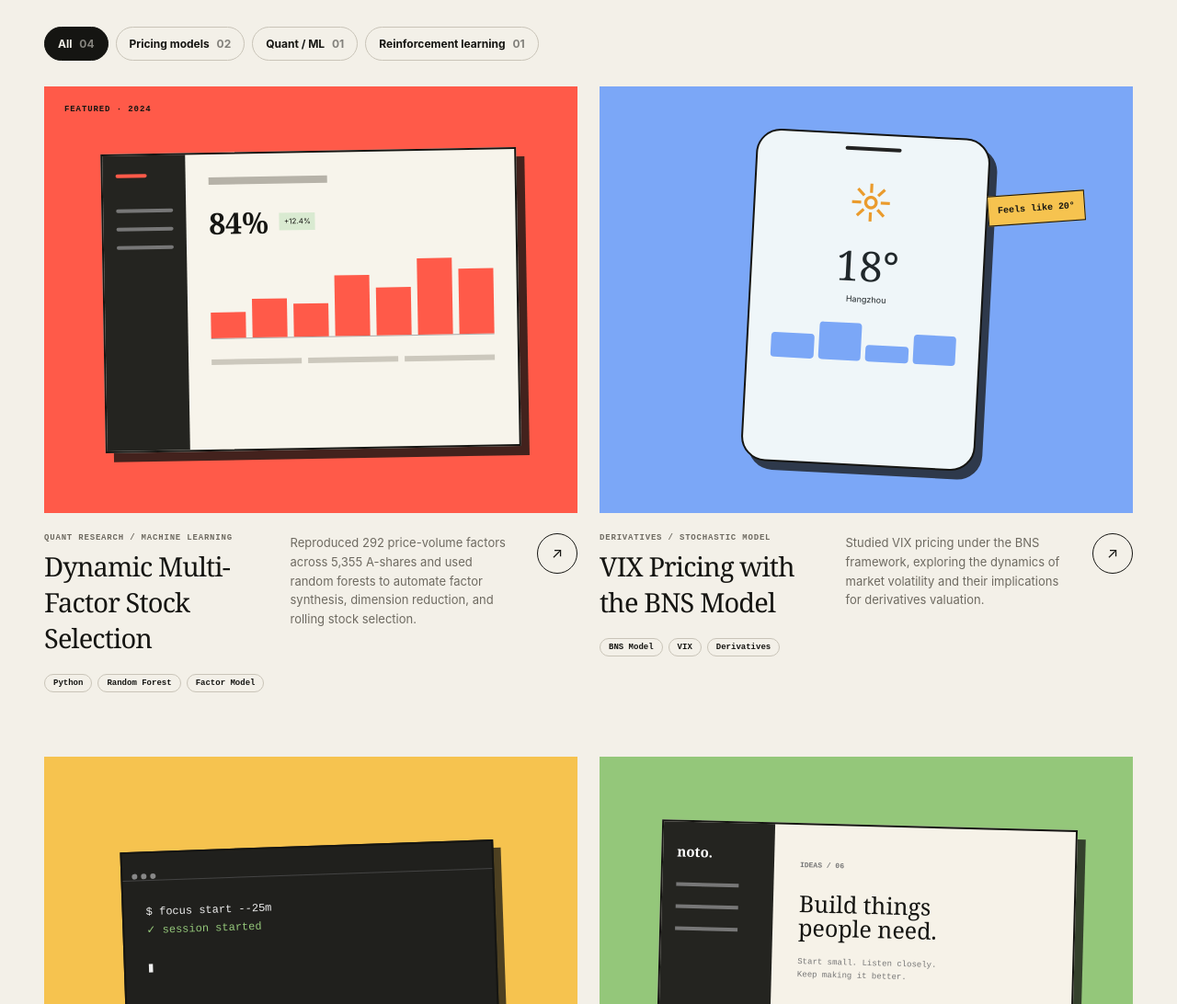
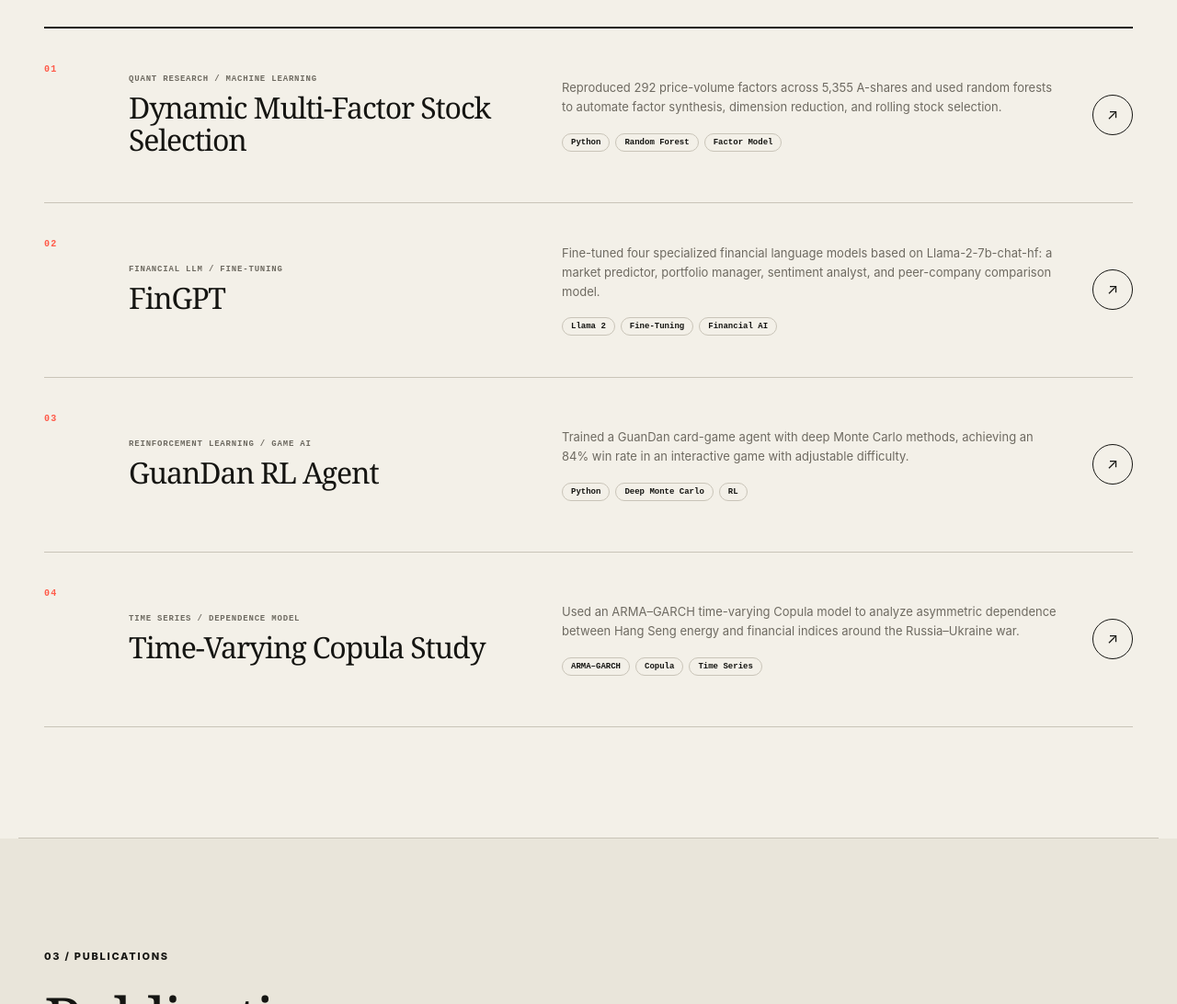
Before and after one commit to cxxxxxxhh/cxxxxxxhh.github.io, a plain HTML site: page index.html in a window 1280 px wide. Shown: the part 2380-3472 px from the top of the page at 92% size. Drawn offline with Linux system fonts and the light colour scheme.

Commit message:
Replace project gallery with compact research list

```diff
--- a/index.html
+++ b/index.html
@@ -110,70 +110,33 @@
           <p>Starting from financial questions, I use data, models, and code to reach testable conclusions.</p>
         </div>
 
-        <div class="filter-row reveal" role="group" aria-label="Filter research projects">
-          <button class="filter active" type="button" data-filter="all">All <span>04</span></button>
-          <button class="filter" type="button" data-filter="web">Pricing models <span>02</span></button>
-          <button class="filter" type="button" data-filter="data">Quant / ML <span>01</span></button>
-          <button class="filter" type="button" data-filter="tool">Reinforcement learning <span>01</span></button>
-        </div>
-
-        <div class="projects-grid">
-          <article class="project-card project-featured reveal" data-category="data">
-            <div class="project-art art-coral">
-              <div class="dashboard-mock">
-                <div class="mock-sidebar"><i></i><i></i><i></i><i></i></div>
-                <div class="mock-main">
-                  <div class="mock-title"></div><div class="mock-stat"><b>84%</b><span>+12.4%</span></div>
-                  <div class="mock-chart"><i></i><i></i><i></i><i></i><i></i><i></i><i></i></div>
-                  <div class="mock-lines"><i></i><i></i><i></i></div>
-                </div>
-              </div>
-              <span class="art-label">FEATURED · 2024</span>
-            </div>
-            <div class="project-info">
-              <div><p>QUANT RESEARCH / MACHINE LEARNING</p><h3>Dynamic Multi-Factor Stock Selection</h3></div>
-              <p>Reproduced 292 price-volume factors across 5,355 A-shares and used random forests to automate factor synthesis, dimension reduction, and rolling stock selection.</p>
-              <div class="tags"><span>Python</span><span>Random Forest</span><span>Factor Model</span></div>
-              <a class="circle-link" href="https://github.com/cxxxxxxhh?tab=repositories" target="_blank" rel="noreferrer" aria-label="View project on GitHub">↗</a>
-            </div>
+        <div class="project-list">
+          <article class="project-row reveal">
+            <span class="project-number">01</span>
+            <div class="project-title"><p>QUANT RESEARCH / MACHINE LEARNING</p><h3>Dynamic Multi-Factor Stock Selection</h3></div>
+            <div class="project-summary"><p>Reproduced 292 price-volume factors across 5,355 A-shares and used random forests to automate factor synthesis, dimension reduction, and rolling stock selection.</p><div class="tags"><span>Python</span><span>Random Forest</span><span>Factor Model</span></div></div>
+            <a class="circle-link" href="https://github.com/cxxxxxxhh?tab=repositories" target="_blank" rel="noreferrer" aria-label="View dynamic multi-factor project on GitHub">↗</a>
           </article>
 
-          <article class="project-card reveal" data-category="web">
-            <div class="project-art art-blue">
-              <div class="phone-mock"><div class="phone-head"></div><div class="phone-sun">☼</div><b>18°</b><p>Hangzhou</p><div class="weather-bars"><i></i><i></i><i></i><i></i></div></div>
-              <div class="weather-chip">Feels like 20°</div>
-            </div>
-            <div class="project-info">
-              <div><p>DERIVATIVES / STOCHASTIC MODEL</p><h3>VIX Pricing with the BNS Model</h3></div>
-              <p>Studied VIX pricing under the BNS framework, exploring the dynamics of market volatility and their implications for derivatives valuation.</p>
-              <div class="tags"><span>BNS Model</span><span>VIX</span><span>Derivatives</span></div>
-              <a class="circle-link" href="#contact" aria-label="Learn about the VIX pricing research">↗</a>
-            </div>
+          <article class="project-row reveal">
+            <span class="project-number">02</span>
+            <div class="project-title"><p>FINANCIAL LLM / FINE-TUNING</p><h3>FinGPT</h3></div>
+            <div class="project-summary"><p>Fine-tuned four specialized financial language models based on Llama-2-7b-chat-hf: a market predictor, portfolio manager, sentiment analyst, and peer-company comparison model.</p><div class="tags"><span>Llama 2</span><span>Fine-Tuning</span><span>Financial AI</span></div></div>
+            <a class="circle-link" href="https://github.com/cxxxxxxhh?tab=repositories" target="_blank" rel="noreferrer" aria-label="View FinGPT project on GitHub">↗</a>
           </article>
 
-          <article class="project-card reveal" data-category="tool">
-            <div class="project-art art-yellow">
-              <div class="terminal-mock"><div><span></span><span></span><span></span></div><code>$ focus start --25m<br/><i>✓ session started</i><br/><br/>▮</code></div>
-              <div class="timer-ring"><b>25</b><small>MIN</small></div>
-            </div>
-            <div class="project-info">
-              <div><p>REINFORCEMENT LEARNING / GAME AI</p><h3>GuanDan RL Agent</h3></div>
-              <p>Trained a GuanDan card-game agent with deep Monte Carlo methods, achieving an 84% win rate in an interactive game with adjustable difficulty.</p>
-              <div class="tags"><span>Python</span><span>Deep Monte Carlo</span><span>RL</span></div>
-              <a class="circle-link" href="https://github.com/cxxxxxxhh?tab=repositories" target="_blank" rel="noreferrer" aria-label="View reinforcement learning project">↗</a>
-            </div>
+          <article class="project-row reveal">
+            <span class="project-number">03</span>
+            <div class="project-title"><p>REINFORCEMENT LEARNING / GAME AI</p><h3>GuanDan RL Agent</h3></div>
+            <div class="project-summary"><p>Trained a GuanDan card-game agent with deep Monte Carlo methods, achieving an 84% win rate in an interactive game with adjustable difficulty.</p><div class="tags"><span>Python</span><span>Deep Monte Carlo</span><span>RL</span></div></div>
+            <a class="circle-link" href="https://github.com/cxxxxxxhh?tab=repositories" target="_blank" rel="noreferrer" aria-label="View GuanDan reinforcement learning project on GitHub">↗</a>
           </article>
 
-          <article class="project-card reveal" data-category="web">
-            <div class="project-art art-green">
-              <div class="notes-mock"><aside><b>noto.</b><i></i><i></i><i></i></aside><main><small>IDEAS / 06</small><h4>Build things<br/>people need.</h4><p>Start small. Listen closely.<br/>Keep making it better.</p></main></div>
-            </div>
-            <div class="project-info">
-              <div><p>TIME SERIES / DEPENDENCE MODEL</p><h3>Time-Varying Copula Study</h3></div>
-              <p>Used an ARMA–GARCH time-varying Copula model to analyze asymmetric dependence between Hang Seng energy and financial indices around the Russia–Ukraine war.</p>
-              <div class="tags"><span>ARMA-GARCH</span><span>Copula</span><span>Time Series</span></div>
-              <a class="circle-link" href="#contact" aria-label="Learn about the time-varying Copula study">↗</a>
-            </div>
+          <article class="project-row reveal">
+            <span class="project-number">04</span>
+            <div class="project-title"><p>TIME SERIES / DEPENDENCE MODEL</p><h3>Time-Varying Copula Study</h3></div>
+            <div class="project-summary"><p>Used an ARMA–GARCH time-varying Copula model to analyze asymmetric dependence between Hang Seng energy and financial indices around the Russia–Ukraine war.</p><div class="tags"><span>ARMA–GARCH</span><span>Copula</span><span>Time Series</span></div></div>
+            <a class="circle-link" href="#contact" aria-label="Learn about the time-varying Copula study">↗</a>
           </article>
         </div>
       </section>
--- a/styles.css
+++ b/styles.css
@@ -97,6 +97,16 @@ h1 { margin: 0; font-family: Georgia, "Noto Serif SC", serif; font-size: clamp(5
 .tags { grid-column: 1 / -1; display: flex; gap: 6px; flex-wrap: wrap; }.tags span { border: 1px solid var(--line); border-radius: 30px; padding: 4px 9px; font: 700 9px monospace; }
 .circle-link { position: absolute; top: 22px; right: 0; width: 44px; height: 44px; display: grid; place-items: center; border: 1px solid var(--ink); border-radius: 50%; transition: background .2s, color .2s, transform .2s; }.circle-link:hover { background: var(--ink); color: var(--bg); transform: rotate(45deg); }
 
+.project-list { border-top: 2px solid var(--ink); }
+.project-row { min-height: 190px; display: grid; grid-template-columns: 62px minmax(250px, .9fr) minmax(320px, 1.1fr) 52px; gap: 30px; align-items: center; position: relative; padding: 34px 0; border-bottom: 1px solid var(--line); transition: padding .25s, background .25s; }
+.project-row:hover { padding-left: 12px; padding-right: 12px; background: color-mix(in srgb, var(--surface) 70%, transparent); }
+.project-number { align-self: start; padding-top: 5px; color: var(--coral); font: 800 10px monospace; letter-spacing: .12em; }
+.project-title > p { margin: 0 0 9px; color: var(--muted); font: 700 9px monospace; letter-spacing: .09em; }
+.project-title h3 { margin: 0; font: 500 clamp(25px, 2.5vw, 36px)/1.08 Georgia, serif; letter-spacing: -.035em; }
+.project-summary > p { max-width: 570px; margin: 0 0 18px; color: var(--muted); font-size: 13px; }
+.project-summary .tags { display: flex; }
+.project-row .circle-link { position: static; justify-self: end; }
+
 .publication-section { background: var(--surface); max-width: none; padding-left: max(28px, calc((100vw - var(--max)) / 2 + 28px)); padding-right: max(28px, calc((100vw - var(--max)) / 2 + 28px)); }
 .publication-section .section-heading { max-width: calc(var(--max) - 56px); width: 100%; margin-left: auto; margin-right: auto; }
 .paper-card { max-width: calc(var(--max) - 56px); margin: auto; display: grid; grid-template-columns: 80px 1fr auto; gap: 38px; padding: 42px 0; border-top: 2px solid var(--ink); border-bottom: 1px solid var(--line); align-items: start; }
@@ -130,6 +140,7 @@ body.dark .button-primary { color: #1c1c19; background: #f0ede5; }.dark .portrai
   .mobile-menu { display: block; position: fixed; inset: 0; padding: 120px 28px 50px; background: var(--bg); z-index: 40; transform: translateY(-100%); transition: transform .35s ease; }.menu-open .mobile-menu { transform: translateY(0); }.mobile-menu nav { display: grid; }.mobile-menu a { padding: 20px 0; border-bottom: 1px solid var(--line); font: 500 40px Georgia; }.mobile-menu a span { font: 700 10px monospace; color: var(--coral); margin-right: 18px; }
   .hero { min-height: auto; grid-template-columns: 1fr; padding-top: 70px; }.hero-visual { min-height: 510px; }.hero-copy { position: relative; z-index: 3; }.scroll-cue { display: none; }
   .projects-grid { gap: 55px 18px; }.project-info { grid-template-columns: 1fr; }.project-info > p { display: none; }.project-info .tags { grid-column: auto; }
+  .project-row { grid-template-columns: 42px 1fr 44px; gap: 20px; }.project-summary { grid-column: 2 / 4; }.project-row .circle-link { grid-column: 3; grid-row: 1; }
   .about-layout { grid-template-columns: .65fr 1.35fr; gap: 7%; }.portrait-card svg { display: none; }
   .paper-card { grid-template-columns: 60px 1fr; }.paper-link { grid-column: 2; justify-self: start; }
   .contact-sticker { width: 110px; height: 110px; font-size: 10px; top: 10%; }
@@ -141,6 +152,7 @@ body.dark .button-primary { color: #1c1c19; background: #f0ede5; }.dark .portrai
   .hero { padding: 62px 18px 40px; }.hero-intro { font-size: 15px; }.hero-actions { gap: 20px; }.button { padding: 0 17px; gap: 18px; }.hero-visual { min-height: 415px; }.orbit-one { width: 340px; height: 340px; }.orbit-two { width: 250px; height: 390px; }.code-card { width: 88%; }.code-card pre { padding: 28px 25px 18px; }.note-one { top: 42px; }.note-two { bottom: 35px; }
   .section { padding: 85px 18px; }.section-heading { display: block; margin-bottom: 38px; }.section-heading > p { margin-top: 20px; }.section-heading > .text-link { display: inline-block; margin-top: 24px; }
   .projects-grid { grid-template-columns: 1fr; gap: 62px; }.project-art { aspect-ratio: 1.15; }.project-info > p { display: block; }.project-info { grid-template-columns: 1fr; }
+  .project-row { grid-template-columns: 30px 1fr 42px; min-height: 0; gap: 14px; padding: 28px 0; }.project-title h3 { font-size: 26px; }.project-summary { grid-column: 2 / 4; }.project-summary > p { font-size: 12px; }
   .publication-section { padding-left: 18px; padding-right: 18px; }.paper-card { grid-template-columns: 1fr; gap: 22px; }.paper-link { grid-column: 1; }.paper-main h3 { font-size: 30px; }
   .about-layout { grid-template-columns: 1fr; gap: 70px; }.portrait-card { width: 75%; }.about-columns { grid-template-columns: 1fr; gap: 10px; }.skills > div { grid-template-columns: 36px 1fr; }.skills p { grid-column: 2; margin-top: 4px; }
   .timeline article { grid-template-columns: 1fr; gap: 8px; }.timeline article > span { margin-top: 5px; }
```
Also changed, not shown: resume.html (+2 -1 lines), script.js (+0 -11 lines).
